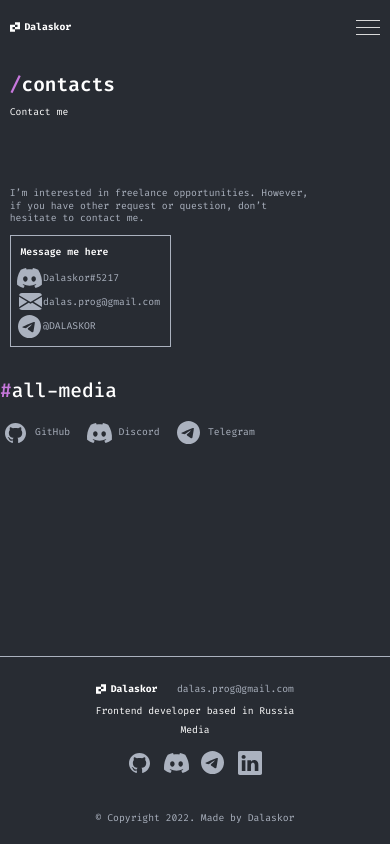
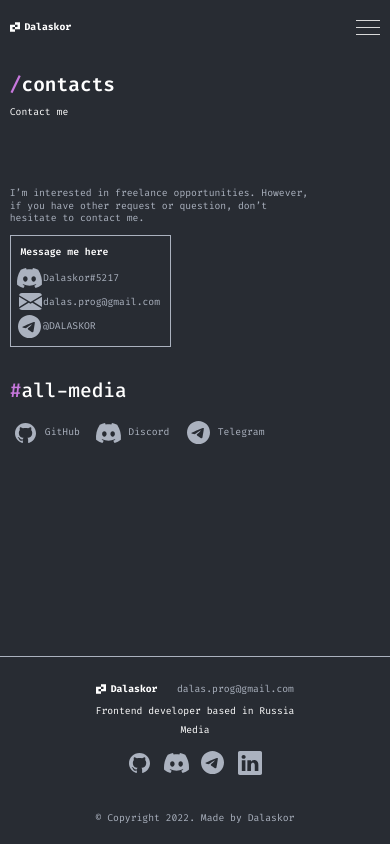
Before and after one commit to Dalaskor/react-portfolio, a React (Create React App) app: page /react-portfolio/contacts in a window 390 px wide. Built offline with nearby package versions, Linux system fonts and the light colour scheme.

Commit message:
Add Contacts Page mobile version

```diff
--- a/src/components/AllMediaSection/AllMediaSection.module.scss
+++ b/src/components/AllMediaSection/AllMediaSection.module.scss
@@ -4,6 +4,12 @@
   &__container {
     max-width: 100rem;
     margin: 0 auto;
+
+    @media (max-width: 48rem) {
+      max-width: 100%;
+      padding-left: 1.6rem;
+      padding-right: 1.6rem;
+    }
   }
 
   &__list {
```
